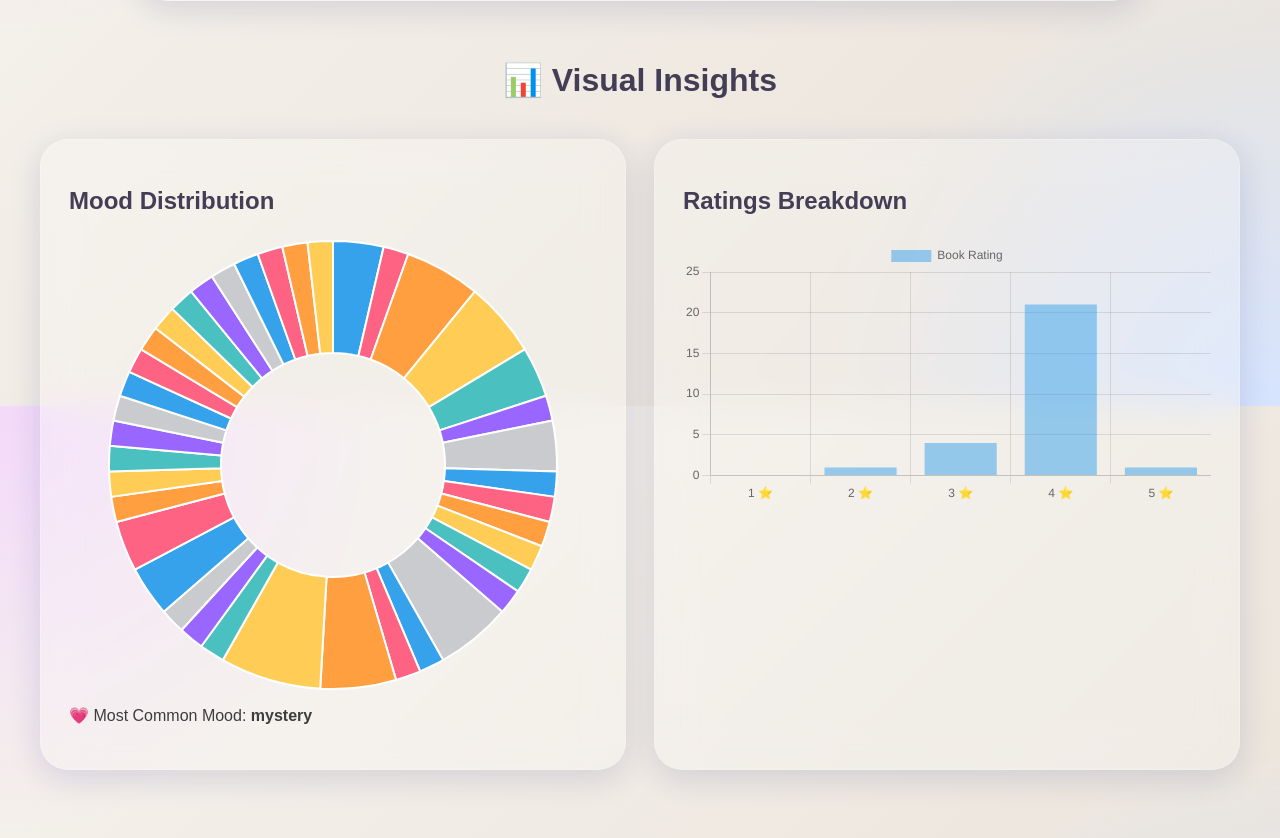
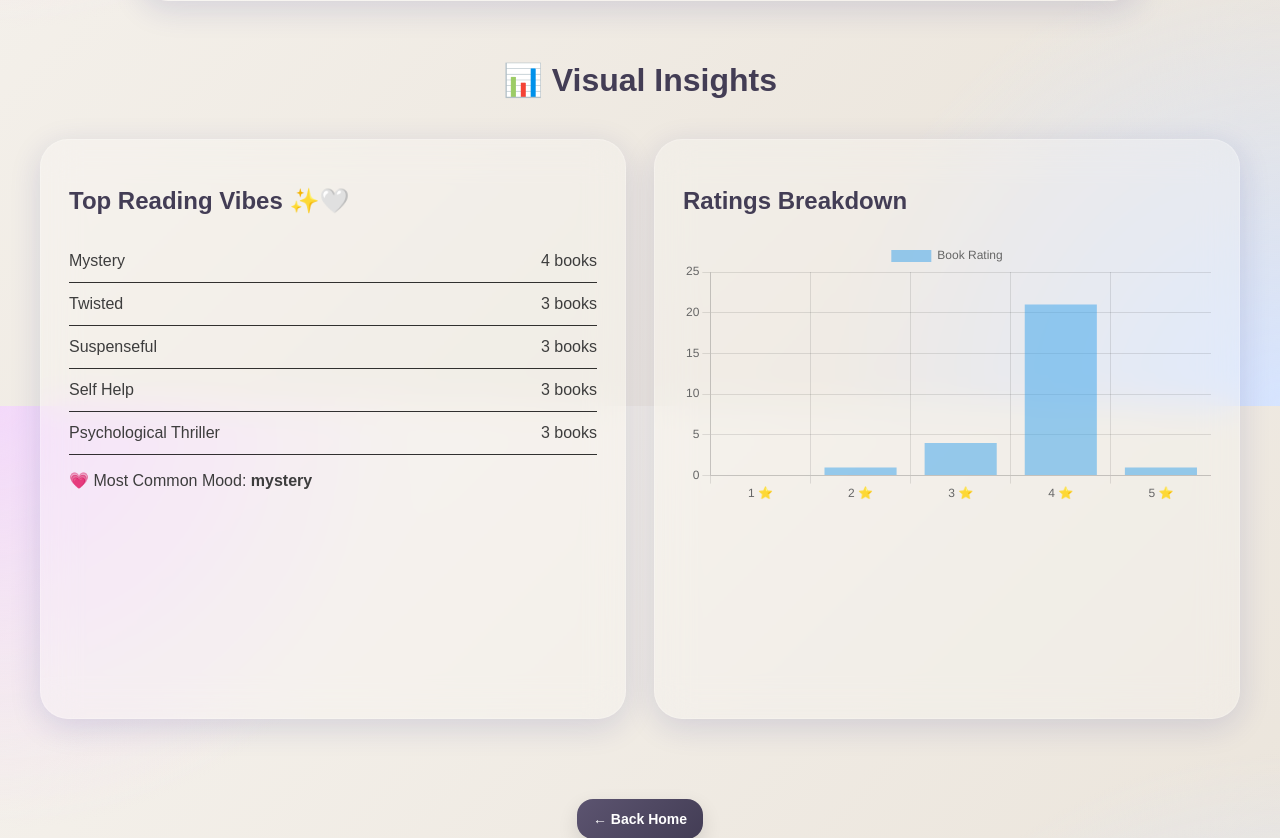
Before and after one commit to sharmakarishma1210-cmyk/book-mood-journal, a Flask app: page /analytics in a window 1280 px wide. Shown: the part 1194-2032 px from the top of the page. Run offline with Flask 3, Linux system fonts and the light colour scheme; a user stored in the database is signed in; data comes from the database, SQL or seed files in the repository.

Commit message:
Redesign analytics dashboard

```diff
--- a/app.py
+++ b/app.py
@@ -397,7 +397,14 @@ def analytics():
     max(mood_data, key=mood_data.get)
     if mood_data
     else "None"
-)
+    )
+
+    top_vibes = sorted(
+    mood_data.items(),
+    key=lambda x: x[1],
+    reverse=True
+)[:5]
+
 
     # =========================
     # RATING DATA
@@ -504,6 +511,7 @@ def analytics():
         top_author=top_author,
         most_common_mood=most_common_mood,
         books_this_month=books_this_month,
+        top_vibes = top_vibes,
 
         # favorite_percentage=favorite_percentage
     )
--- a/static/style.css
+++ b/static/style.css
@@ -428,12 +428,20 @@ textarea:focus {
   display: flex;
   justify-content: center;
   flex-wrap: wrap;
-
   gap: 24px;
-
   margin-bottom: 42px;
 }
 
+.vibes-container {
+  margin-top: 20px;
+}
+
+.vibe-row {
+  display: flex;
+  justify-content: space-between;
+  padding: 12px 0;
+  border-bottom: 1px solid rgba(0, 0, 0, 0.8);
+}
 .stat-card {
   width: 220px;
 
--- a/templates/analytics.html
+++ b/templates/analytics.html
@@ -94,11 +94,28 @@
       <h2 class="analytics-section-title">📊 Visual Insights</h2>
 
       <div class="charts-container">
-        <div class="chart-card">
+        <!-- <div class="chart-card">
           <h2>Mood Distribution</h2>
 
           <div class="chart-wrapper">
             <canvas id="moodChart"></canvas>
+          </div>
+
+          <p class="mood-highlight">
+            💗 Most Common Mood:
+            <strong>{{ most_common_mood }}</strong>
+          </p>
+        </div> -->
+
+        <div class="chart-card">
+          <h2>Top Reading Vibes ✨🤍</h2>
+          <div class="vibes-container">
+            {% for mood, count in top_vibes %}
+            <div class="vibe-row">
+              <span class="vibe-name"> {{ mood.title() }} </span>
+              <span class="vibe-count"> {{ count }} books </span>
+            </div>
+            {% endfor %}
           </div>
           <p class="mood-highlight">
             💗 Most Common Mood:
@@ -121,30 +138,30 @@
     </div>
     <script src="https://cdn.jsdelivr.net/npm/chart.js@4.4.3/dist/chart.umd.min.js"></script>
     <script>
-             const moodLabels = {{ mood_labels | tojson }};
-             const moodValues = {{ mood_values | tojson }};
+            //  const moodLabels = {{ mood_labels | tojson }};
+            //  const moodValues = {{ mood_values | tojson }};
              const ratingLabels = {{ rating_labels | tojson }};
             const ratingValues = {{ rating_values | tojson }};
-            new Chart(document.getElementById("moodChart"), {
-        type: "doughnut",
-        data: {
-          labels: moodLabels,
-          datasets: [{
-            data: moodValues
-          }]
-        },
+      //       new Chart(document.getElementById("moodChart"), {
+      //   type: "doughnut",
+      //   data: {
+      //     labels: moodLabels,
+      //     datasets: [{
+      //       data: moodValues
+      //     }]
+      //   },
 
-        options: {
-          responsive: true,
-          maintainAspectRatio: false,
+      //   options: {
+      //     responsive: true,
+      //     maintainAspectRatio: false,
 
-          plugins: {
-            legend: {
-              display: false
-            }
-          }
-        }
-      });
+      //     plugins: {
+      //       legend: {
+      //         display: false
+      //       }
+      //     }
+      //   }
+      // });
 
                  new Chart(document.getElementById("ratingChart"),
                {
```
